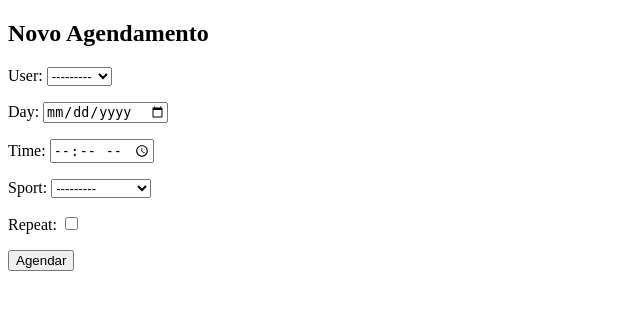
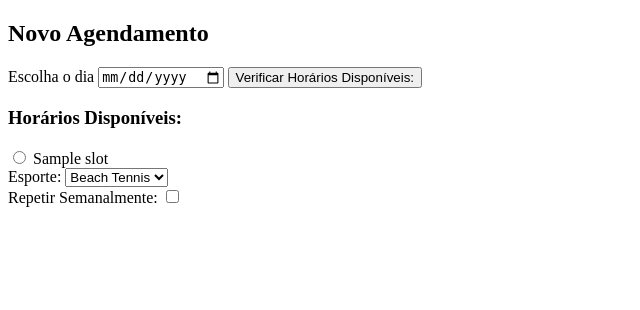
Before and after one commit to Lucas-Espindola-dev/tenda_fitness, a Django app: template schedules/templates/schedules/new_appointment.html in a window 1280 px wide. Shown: the part 88-398 px from the top of the page, without its empty margins (0-640 px from the left). Run offline with Django 5.2, Linux system fonts and the light colour scheme; tables that the repository leaves empty hold one stand-in row (values such as "Sample post"); the template is opened without the code that fills it: values that come from a table or form of the project are taken from there, most other values are stand-ins (such as "Sample title", 1, 10 or a date in 2020).

Commit message:
reforming the new appointment page to show the availible slots.

```diff
--- a/schedules/templates/schedules/new_appointment.html
+++ b/schedules/templates/schedules/new_appointment.html
@@ -2,9 +2,37 @@
 
 {% block content %}
     <h2>Novo Agendamento</h2>
-    <form method="post">
-        {% csrf_token %}
-        {{ form.as_p }}
-        <button type="submit">Agendar</button>
+    <form method="get" action="{% url 'appointments-create' %}">
+        <div>
+            <label for="day">Escolha o dia</label>
+            <input type="date" id="day" required value="{{ request.GET.day }}">
+            <button type="submit">Verificar Horários Disponíveis:</button>
+        </div>
     </form>
+
+    {% if availible_slots %}
+        <form method="post" action="{% url 'appointments-create' %}">
+            {% csrf_token %}
+            <input type="hidden" name="day" value="{{ request.GET.day }}">
+            <div>
+                <h3>Horários Disponíveis:</h3>
+                {% for slot in availible_slots %}
+                    <div>
+                        <input type="radio" id="time_{{ forloop.counter }}" name="time" value="{{ slot }}" required>
+                        <label for="time_{{ forloop.counter }}">{{ slot }}</label>
+                    </div>
+                {% endfor %}
+            </div>
+            <div>
+                <label for="sport">Esporte:</label>
+                <select id="sport" name="sport">
+                    <option value="beach_tennis">Beach Tennis</option>
+                </select>
+            </div>
+            <div>
+                <label for="repeat">Repetir Semanalmente:</label>
+                <input type="checkbox" id="repeat" name="repeat">
+            </div>
+        </form>
+    {% endif %}
 {% endblock %}
```
